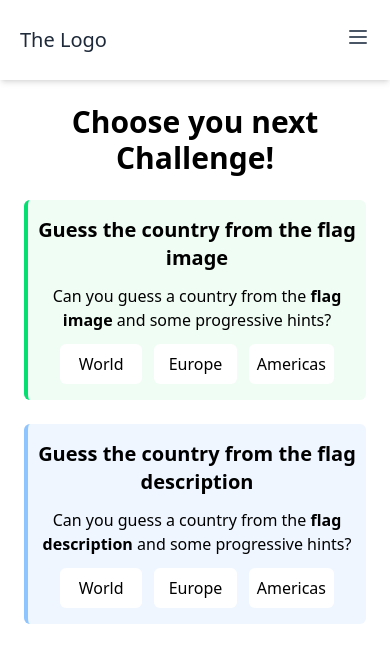
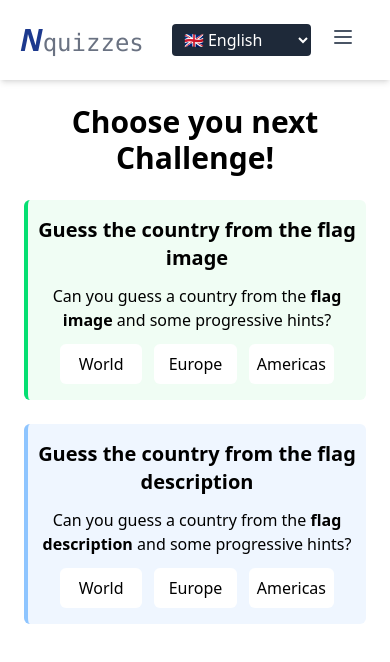
Before and after one commit to marcosfparreiras/geo-games, a Vue app: page / in a window 390 px wide. Shown: the top 662 px of the page. Built offline with nearby package versions, Linux system fonts and the light colour scheme.

Commit message:
Create a component for LanguageSelect and add a specific slot in the ResponsiveNavBarTemplate to add it. Adjust style so that the the menu can get wider and wide screens

```diff
--- /dev/null
+++ b/src/components/LanguageSelect.vue
@@ -0,0 +1,17 @@
+<template>
+  <select v-model="locale" @change="saveLang" class="bg-gray-800 text-white rounded px-2 py-1">
+    <option v-for="(info, code) in supportedLocales" :key="code" :value="code">
+      {{ info.flag }} {{ info.label }}
+    </option>
+  </select>
+</template>
+
+<script setup>
+import { useI18n } from 'vue-i18n';
+import { supportedLocales } from '@/i18n/supported'; // From previous setup
+
+const { locale } = useI18n();
+const saveLang = () => {
+  localStorage.setItem('lang', locale.value);
+};
+</script>
--- a/src/components/ResponsiveNavBar.vue
+++ b/src/components/ResponsiveNavBar.vue
@@ -1,9 +1,14 @@
 <template>
-  <ResponsiveNavBarTemplate :navBarElements="navBarElements" />
+  <ResponsiveNavBarTemplate :navBarElements="navBarElements">
+    <template v-slot:languageSetComponent>
+      <LanguageSelect />
+    </template>
+  </ResponsiveNavBarTemplate>
 </template>
 
 <script setup>
 import ResponsiveNavBarTemplate from './ResponsiveNavBarTemplate.vue';
+import LanguageSelect from './LanguageSelect.vue';
 
 // import { useI18n } from 'vue-i18n'
 // const { t } = useI18n()
--- a/src/components/ResponsiveNavBarTemplate.vue
+++ b/src/components/ResponsiveNavBarTemplate.vue
@@ -1,13 +1,15 @@
 <template>
   <!-- <header class="max-w-3xlbg-white bg-gray-900 text-white shadow-md"> -->
   <header class="bg-white text-gray-800 shadow-md">
-    <div class="max-w-4xl h-20 mx-auto flex items-center justify-between px-5">
+    <div class="max-w-screen-xl h-20 mx-auto flex items-center justify-between px-5">
       <div class="text-xl">
-        The Logo
+        <span class="text-3xl text-blue-900 font-extrabold italic ">N</span><span
+          class="text-2xl text-gray-500 font-mono">quizzes</span>
       </div>
 
+      <div class="flex">
         <!-- Navigation for Desktop -->
-      <nav aria-label="Main Menu for Desktop" class="hidden md:flex  space-x-4">
+        <nav aria-label="Main Menu for Desktop" class="hidden lg:flex space-x-4">
           <div v-for="(navBarElement, index) in navBarElements" :key="index">
             <router-link :to="navBarElement.routerLinkParams"
               class="p-3 hover:bg-orange-500 hover:text-white hover:font-semibold rounded ">
@@ -15,17 +17,26 @@
             </router-link>
           </div>
         </nav>
+        <div class="flex items-center px-4 pl-7 ">
+          <!-- Slot for language set component -->
+          <slot name="languageSetComponent"></slot>
+
           <!-- Button having either sandwich or close icon, depending on menu open state -->
-      <div class="md:hidden">
+          <div class="lg:hidden pl-5">
             <button aria-label="Open Menu" @click="mobileMenuOpen = !mobileMenuOpen"
               class="text-gray-600 hover:text-blue-600 focus:outline-none">
-          <svg xmlns="http://www.w3.org/2000/svg" class="h-6 w-6" fill="none" viewBox="0 0 24 24" stroke="currentColor">
+              <svg xmlns="http://www.w3.org/2000/svg" class="h-6 w-6" fill="none" viewBox="0 0 24 24"
+                stroke="currentColor">
                 <path v-if="!mobileMenuOpen" stroke-linecap="round" stroke-linejoin="round" stroke-width="2"
                   d="M4 6h16M4 12h16M4 18h16" />
                 <path v-else stroke-linecap="round" stroke-linejoin="round" stroke-width="2" d="M6 18L18 6M6 6l12 12" />
               </svg>
             </button>
           </div>
+        </div>
+
+      </div>
+
     </div>
     <div>
       <!-- Navigation for Mobile: only expanded once sandwich icon is pressed (only visible on small screens) -->
```
Lines whose indentation alone changed are shown as unchanged.
